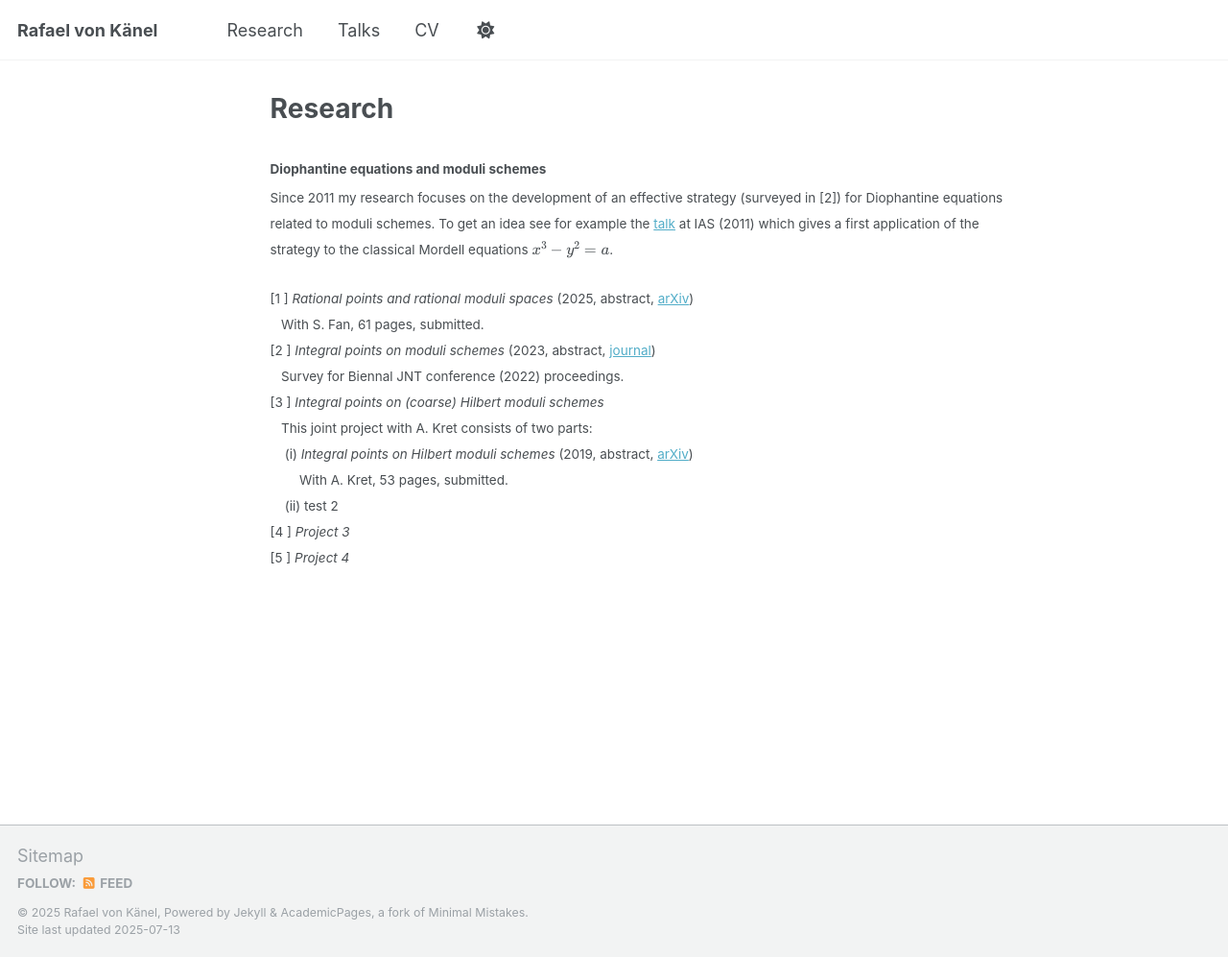
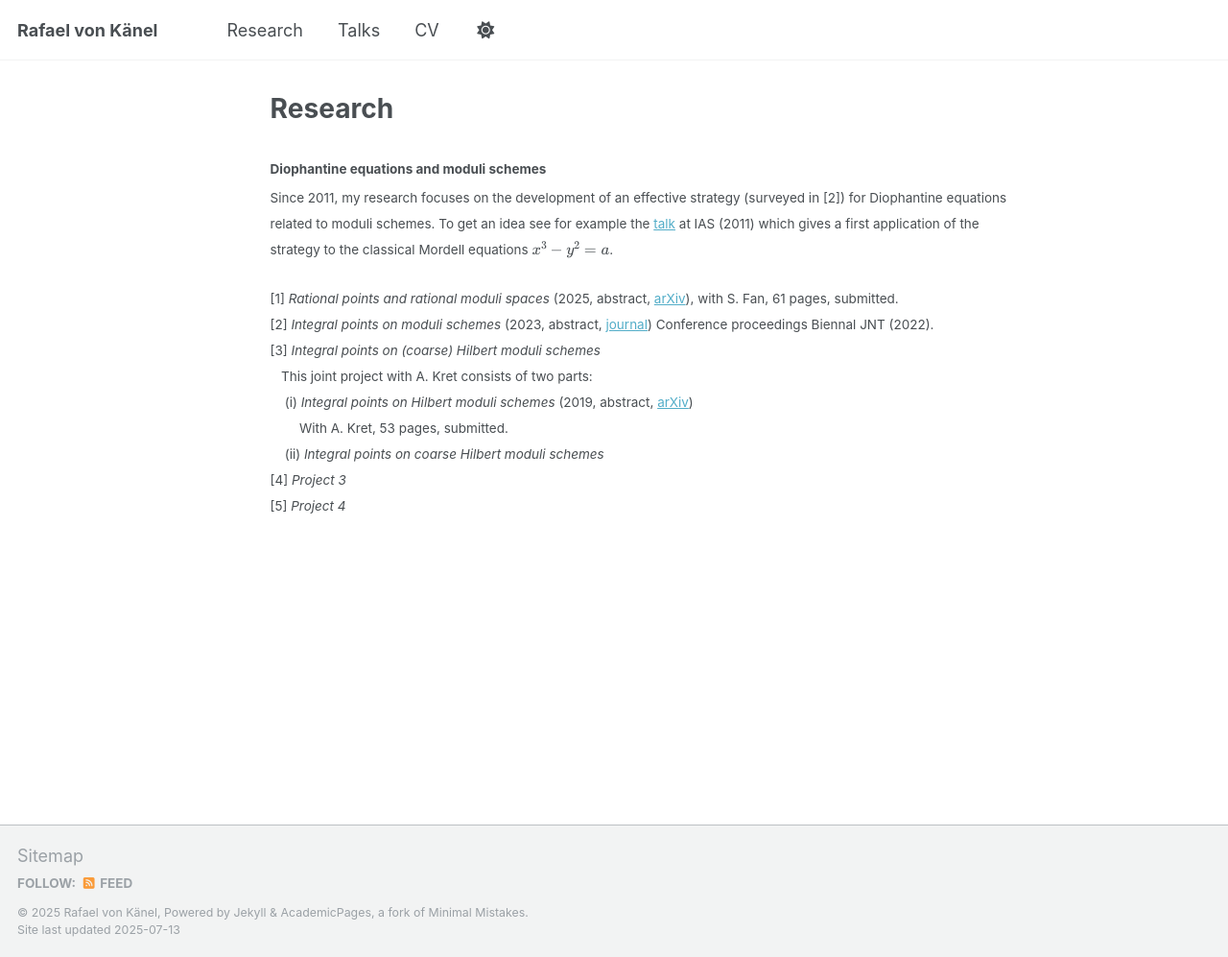
Before and after one commit to rafaelvonkanel/rafaelvonkanel.github.io, a Jekyll site: the page built from _pages/research.md, in a window 1280 px wide and 997 px high. Shown: the whole window at 96% size. Built offline with Jekyll 4.4.1, drawn with Linux system fonts in a browser that asks for light colours; a script that is not in the unit is left out.

Commit message:
Update research.md

```diff
--- a/_pages/research.md
+++ b/_pages/research.md
@@ -7,18 +7,16 @@ author_profile: false
 
 #### Diophantine equations and moduli schemes
 
-<small>Since 2011 my research focuses on the development of an effective strategy (surveyed in [2]) for Diophantine equations related to moduli schemes. To get an idea see for example the [talk](www.ias.edu/video/short/vonkenel) at IAS (2011) which gives a first application of the strategy to the classical Mordell equations \\(x^3-y^2=a\\).</small>
+<small>Since 2011, my research focuses on the development of an effective strategy (surveyed in [2]) for Diophantine equations related to moduli schemes. To get an idea see for example the [talk](www.ias.edu/video/short/vonkenel) at IAS (2011) which gives a first application of the strategy to the classical Mordell equations \\(x^3-y^2=a\\).</small>
 
 <small>
-[1 ] *Rational points and rational moduli spaces* (2025, abstract<!--(../_research/proj1.md)-->, [arXiv](https://arxiv.org/pdf/2501.17155))
-&nbsp;&nbsp; With S. Fan, 61 pages, submitted.
-[2 ] *Integral points on moduli schemes*  (2023, abstract, [journal](https://www.sciencedirect.com/science/article/abs/pii/S0022314X24001744))
-&nbsp;&nbsp; Survey for Biennal JNT conference (2022) proceedings.
-[3 ] *Integral points on (coarse) Hilbert moduli schemes*
+[1] *Rational points and rational moduli spaces* (2025, abstract<!--(../_research/proj1.md)-->, [arXiv](https://arxiv.org/pdf/2501.17155)), with S. Fan, 61 pages, submitted.
+[2] *Integral points on moduli schemes*  (2023, abstract, [journal](https://www.sciencedirect.com/science/article/abs/pii/S0022314X24001744)) Conference proceedings Biennal JNT (2022).
+[3] *Integral points on (coarse) Hilbert moduli schemes*
 &nbsp;&nbsp; This joint project with A. Kret consists of two parts:
 &nbsp;&nbsp;&nbsp; (i) *Integral points on Hilbert moduli schemes* (2019, abstract, [arXiv](https://arxiv.org/abs/1904.03503))
 &nbsp;&nbsp;&nbsp;&nbsp;&nbsp;&nbsp;&nbsp; With A. Kret, 53 pages, submitted.
-&nbsp;&nbsp;&nbsp; (ii) test 2
-[4 ] *Project 3*
-[5 ] *Project 4*
+&nbsp;&nbsp;&nbsp; (ii) *Integral points on coarse Hilbert moduli schemes*
+[4] *Project 3*
+[5] *Project 4*
 </small>
```
